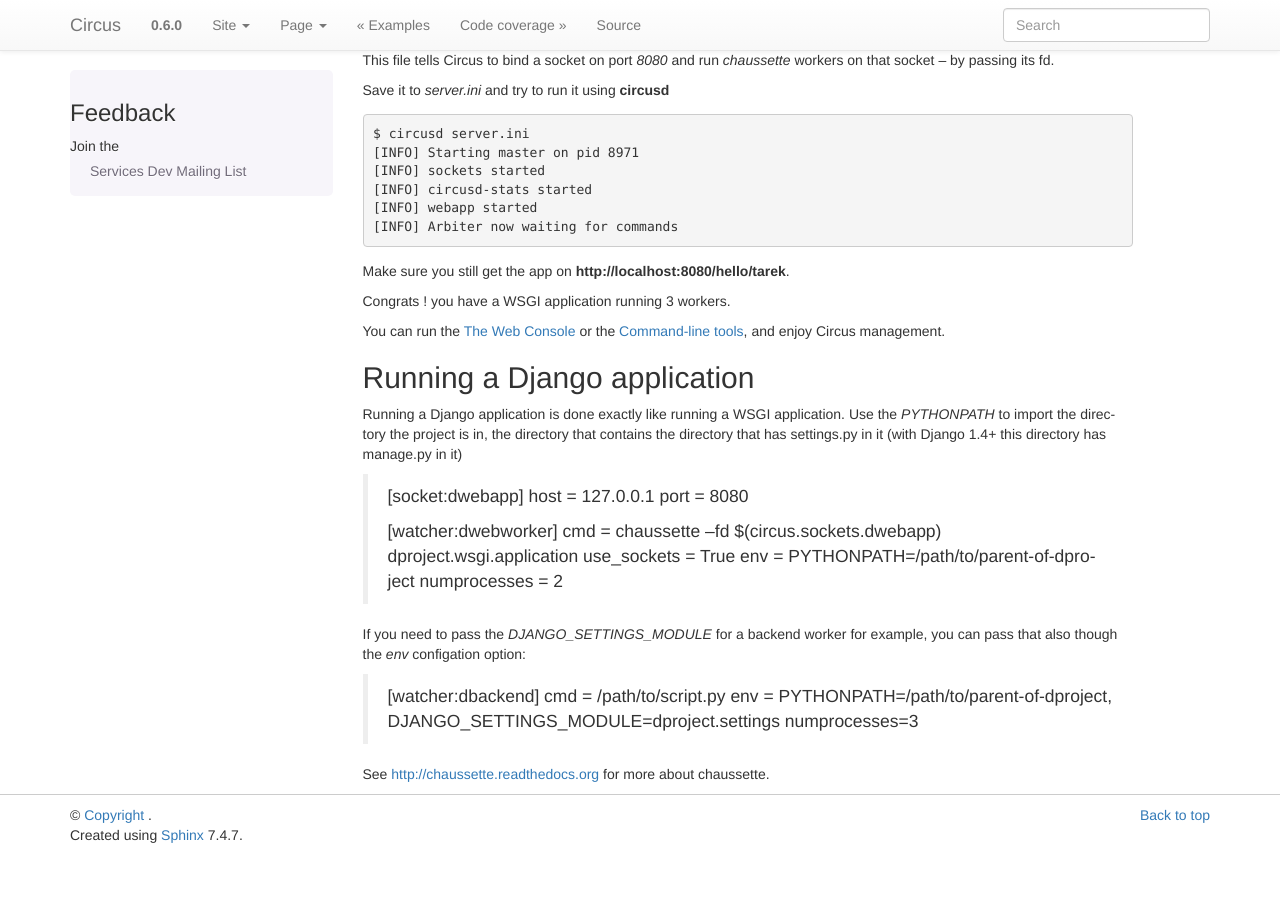
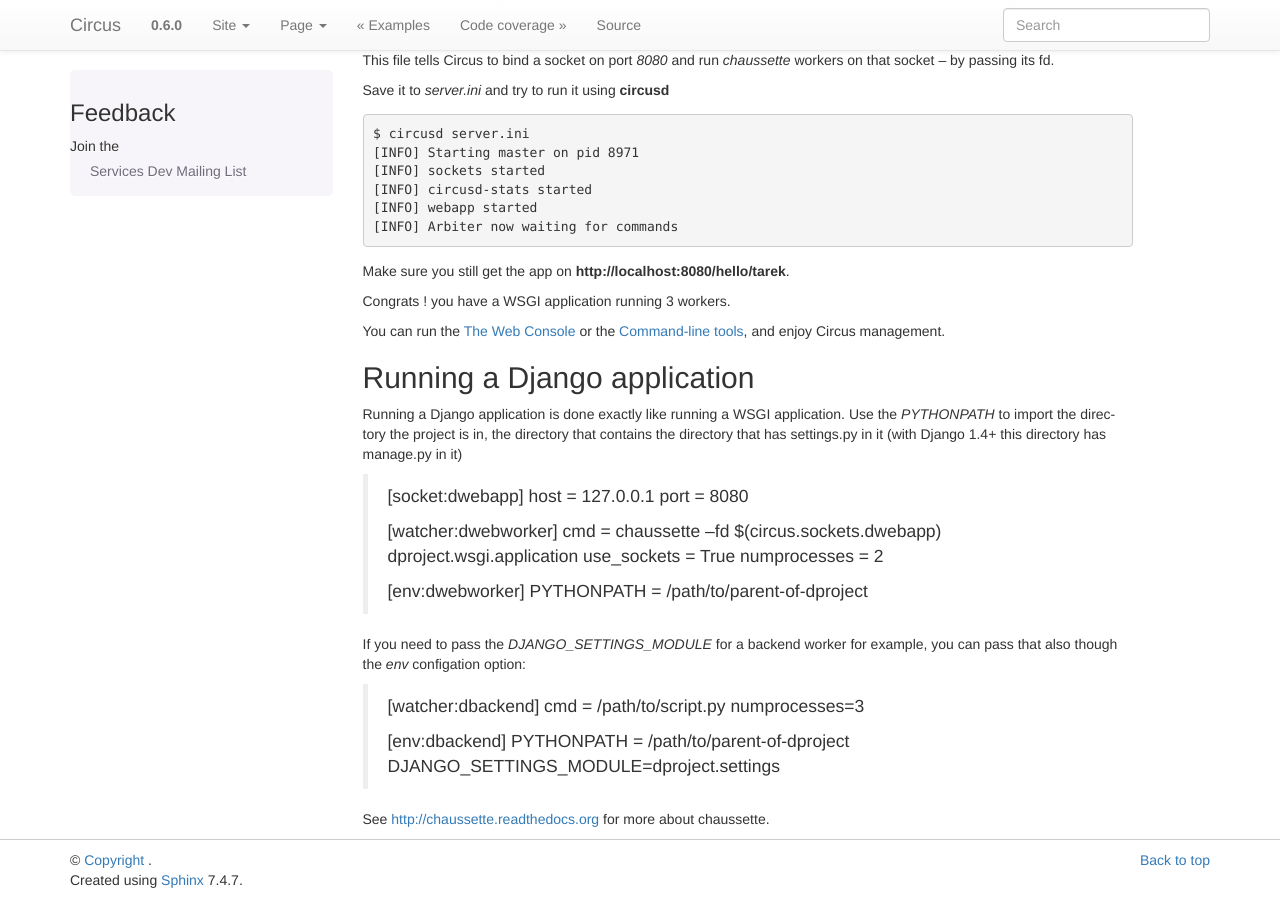
Before and after one commit to circus-tent/circus, a Sphinx documentation site: the page built from docs/source/usecases.rst, in a window 1280 px wide and 900 px high, scrolled down 1085 px. Built offline with Sphinx 7.4.7, drawn with Linux system fonts in a browser that asks for light colours; pages that are not in the unit, such as notebooks, are missing from menus; before the commit the page ends 1940 px from its top, so only the background shows below that.

Commit message:
Modifications for issue #303

```diff
--- a/docs/source/usecases.rst
+++ b/docs/source/usecases.rst
@@ -96,15 +96,20 @@
     [watcher:dwebworker]
     cmd = chaussette --fd $(circus.sockets.dwebapp) dproject.wsgi.application
     use_sockets = True
-    env = PYTHONPATH=/path/to/parent-of-dproject
     numprocesses = 2
+
+    [env:dwebworker]
+    PYTHONPATH = /path/to/parent-of-dproject
 
 If you need to pass the *DJANGO_SETTINGS_MODULE* for a backend worker for example, you can pass that also though
 the *env* configation option:
 
     [watcher:dbackend]
     cmd = /path/to/script.py
-    env = PYTHONPATH=/path/to/parent-of-dproject, DJANGO_SETTINGS_MODULE=dproject.settings
     numprocesses=3
 
+    [env:dbackend]
+    PYTHONPATH = /path/to/parent-of-dproject
+    DJANGO_SETTINGS_MODULE=dproject.settings
+
 See http://chaussette.readthedocs.org for more about chaussette.
```
Also changed, not shown: docs/source/configuration.rst (+0 -7 lines), 4 other files.
